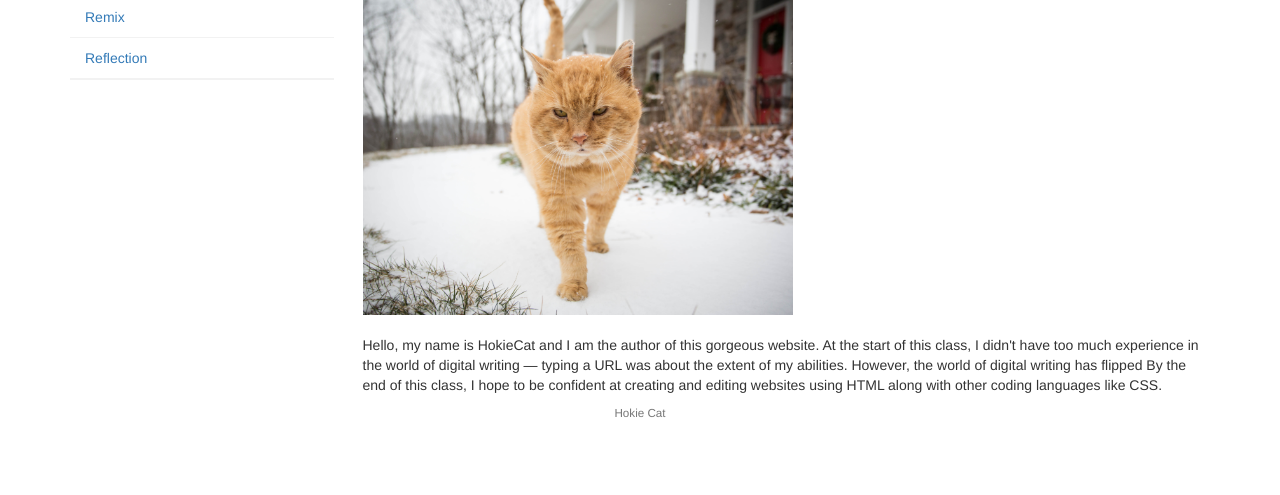
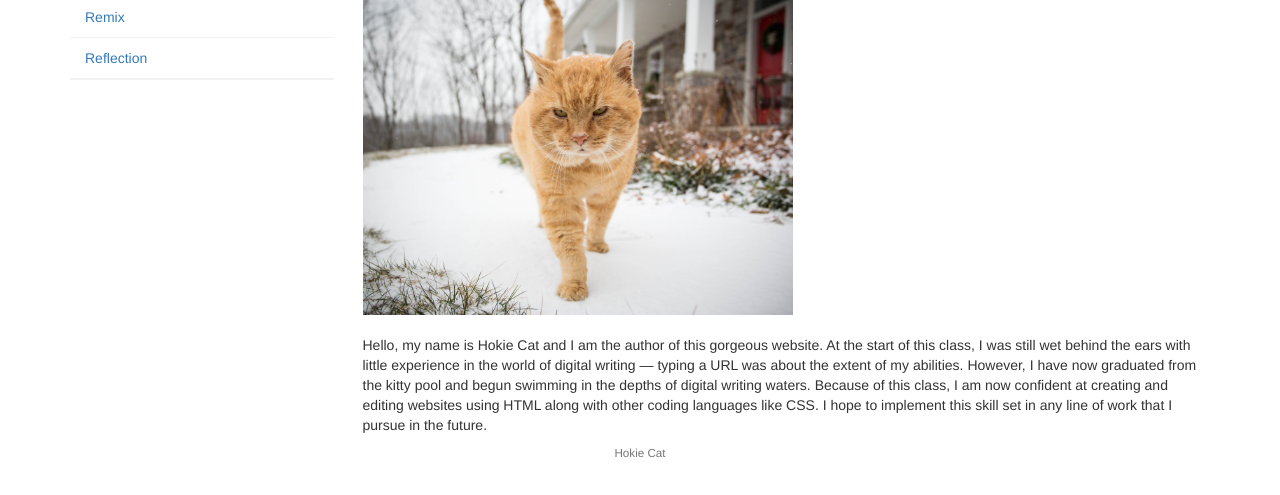
Before and after one commit to lorenjskinker/3844-skinker, a plain HTML site: page index.html in a window 1280 px wide. Shown: the part 157-652 px from the top of the page. Drawn offline with nearby package versions, Linux system fonts and the light colour scheme.

Commit message:
new intro

```diff
--- a/index.html
+++ b/index.html
@@ -45,7 +45,7 @@
                     <h1>Introduction</h1>
                     <img src="images/cheddar1.jpg" alt="Hokie Cat posing for a pic" style="width:430px;height:330px;"/>
                     <br>
-                    <p>Hello, my name is HokieCat and I am the author of this gorgeous website. At the start of this class, I didn't have too much experience in the world of digital writing — typing a URL was about the extent of my abilities. However, the world of digital writing has flipped By the end of this class, I hope to be confident at creating and editing websites using HTML along with other coding languages like CSS.</p>
+                    <p>Hello, my name is Hokie Cat and I am the author of this gorgeous website. At the start of this class, I was still wet behind the ears with little experience in the world of digital writing — typing a URL was about the extent of my abilities. However, I have now graduated from the kitty pool and begun swimming in the depths of digital writing waters. Because of this class, I am now confident at creating and editing websites using HTML along with other coding languages like CSS. I hope to implement this skill set in any line of work that I pursue in the future. </p>
                 </div>
                 <footer>
                     <div class="container text-muted">
```
